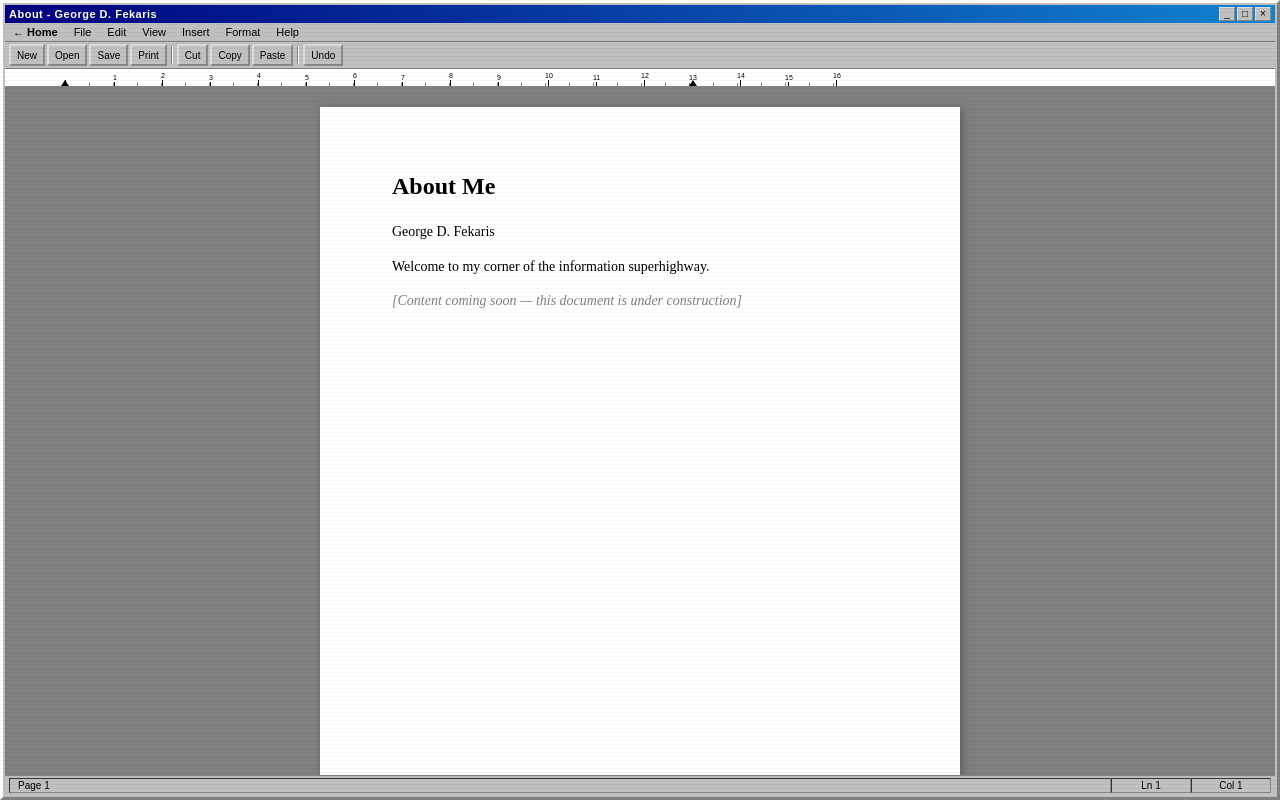
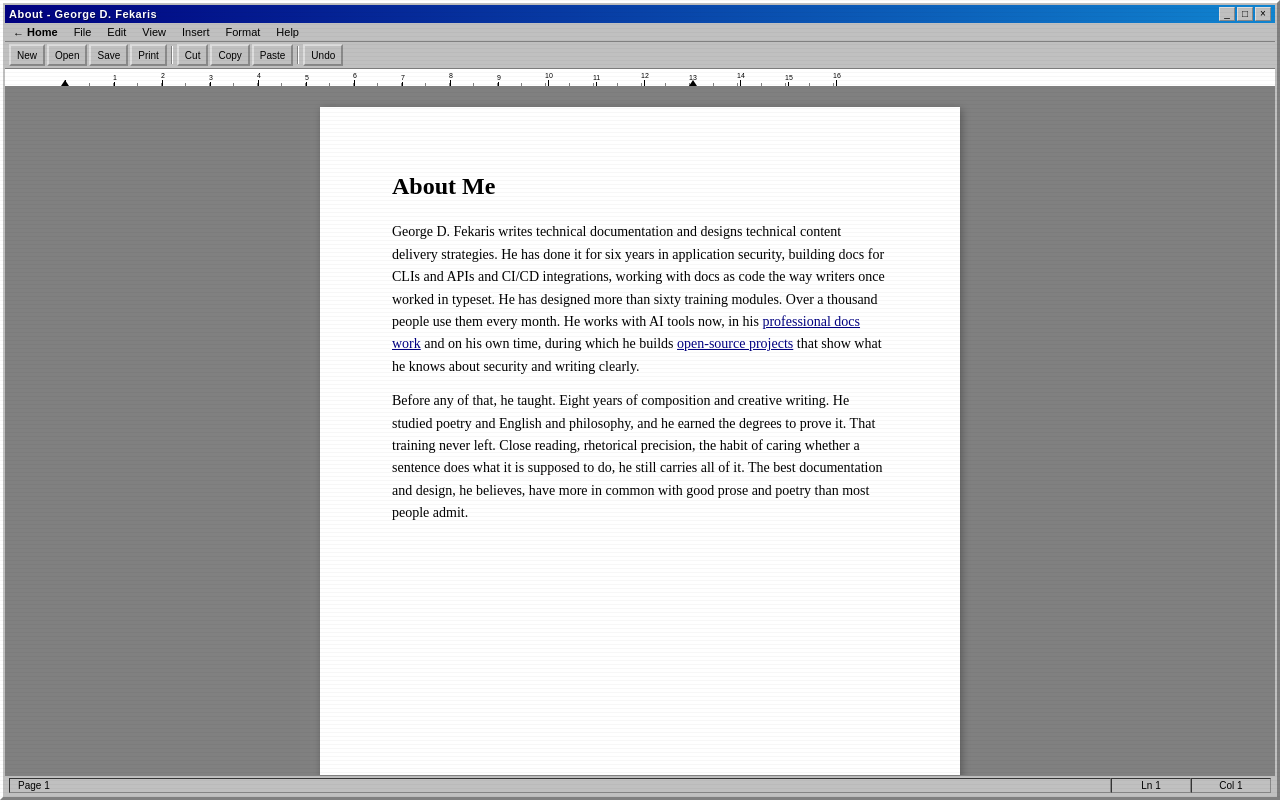
Before and after one commit to gdfekaris/gdfekaris.github.io, a React (Vite) app: page / in a window 1280 px wide. Both pictures are taken after a click on the button "George D. Fekaris". Built offline with nearby package versions, Linux system fonts and the light colour scheme.

Commit message:
minor updates and About Me content added

```diff
--- a/src/AboutPage.jsx
+++ b/src/AboutPage.jsx
@@ -349,18 +349,41 @@ export default function AboutPage() {
               >
                 About Me
               </h1>
-              <p style={{ marginBottom: 12 }}>George D. Fekaris</p>
               <p style={{ marginBottom: 12 }}>
-                Welcome to my corner of the information superhighway.
+                George D. Fekaris writes technical documentation and designs
+                technical content delivery strategies. He has done it for six
+                years in application security, building docs for CLIs and APIs
+                and CI/CD integrations, working with docs as code the way
+                writers once worked in typeset. He has designed more than sixty
+                training modules. Over a thousand people use them every month.
+                He works with AI tools now, in his{" "}
+                <a
+                  href="https://documentation.blackduck.com/bundle/bridge/page/documentation/c_overview.html"
+                  target="_blank"
+                  rel="noopener noreferrer"
+                  style={{ color: "#000080" }}
+                >
+                  professional docs work
+                </a>{" "}
+                and on his own time, during which he builds{" "}
+                <a
+                  href="https://github.com/gdfekaris"
+                  target="_blank"
+                  rel="noopener noreferrer"
+                  style={{ color: "#000080" }}
+                >
+                  open-source projects
+                </a>{" "}
+                that show what he knows about security and writing clearly.
               </p>
-              <p
-                style={{
-                  marginBottom: 12,
-                  color: "#808080",
-                  fontStyle: "italic",
-                }}
-              >
-                [Content coming soon — this document is under construction]
+              <p style={{ marginBottom: 12 }}>
+                Before any of that, he taught. Eight years of composition and
+                creative writing. He studied poetry and English and philosophy,
+                and he earned the degrees to prove it. That training never left.
+                Close reading, rhetorical precision, the habit of caring whether
+                a sentence does what it is supposed to do, he still carries all
+                of it. The best documentation and design, he believes, have more
+                in common with good prose and poetry than most people admit.
               </p>
             </div>
           </div>
```
